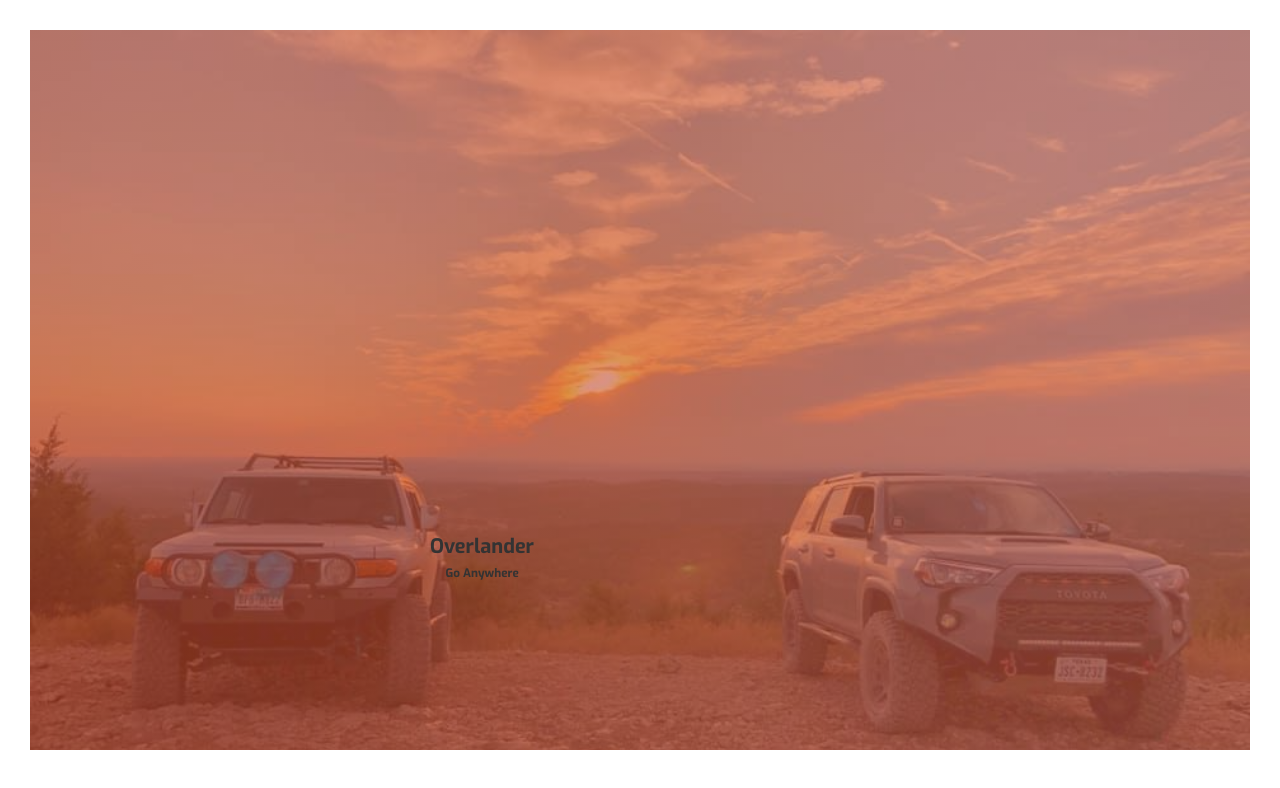
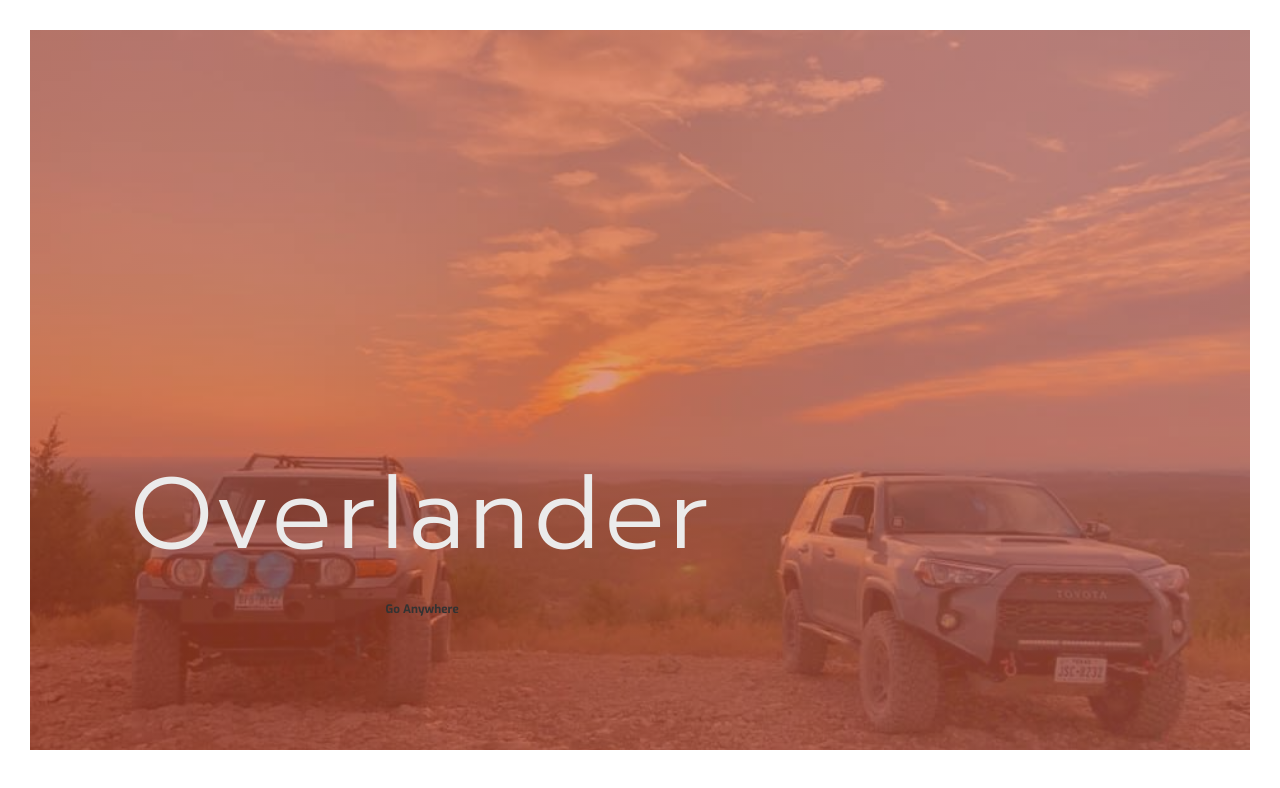
Before and after one commit to jordan-romero/overlander, a React (Create React App) app: page / in a window 1280 px wide. Shown: the top 788 px of the page. Built offline with nearby package versions, Linux system fonts and the light colour scheme.

Commit message:
adds styling to heading-primary

```diff
--- a/sass/base/_typography.scss
+++ b/sass/base/_typography.scss
@@ -4,3 +4,11 @@ body {
     line-height: 1.7;
     color: $color-gray-dark-2;
 }
+
+.heading-primary{
+    color: $color-white;
+    font-weight: 300;
+    font-family: $font-header;
+    font-size: 10rem;
+    letter-spacing: .5rem;
+}
--- a/sass/layout/_header.scss
+++ b/sass/layout/_header.scss
@@ -10,7 +10,7 @@
 
         &__group{
             position: absolute;
-            top: 50rem;
-            left: 40rem;
+            top: 40rem;
+            left: 10rem;
         }
 }
--- a/src/index.css
+++ b/src/index.css
@@ -19,6 +19,13 @@ body {
   line-height: 1.7;
   color: #333; }
 
+.heading-primary {
+  color: #ebebeb;
+  font-weight: 300;
+  font-family: "Prompt", sans-serif;
+  font-size: 10rem;
+  letter-spacing: .5rem; }
+
 .header {
   height: 90vh;
   background-image: linear-gradient(to left bottom, rgba(222, 114, 84, 0.6), rgba(206, 75, 39, 0.6)), url(./imgs/header.jpg);
@@ -26,8 +33,8 @@ body {
   position: relative; }
   .header__group {
     position: absolute;
-    top: 50rem;
-    left: 40rem; }
+    top: 40rem;
+    left: 10rem; }
 
 .home {
   background-color: #f7f7f7; }
```
